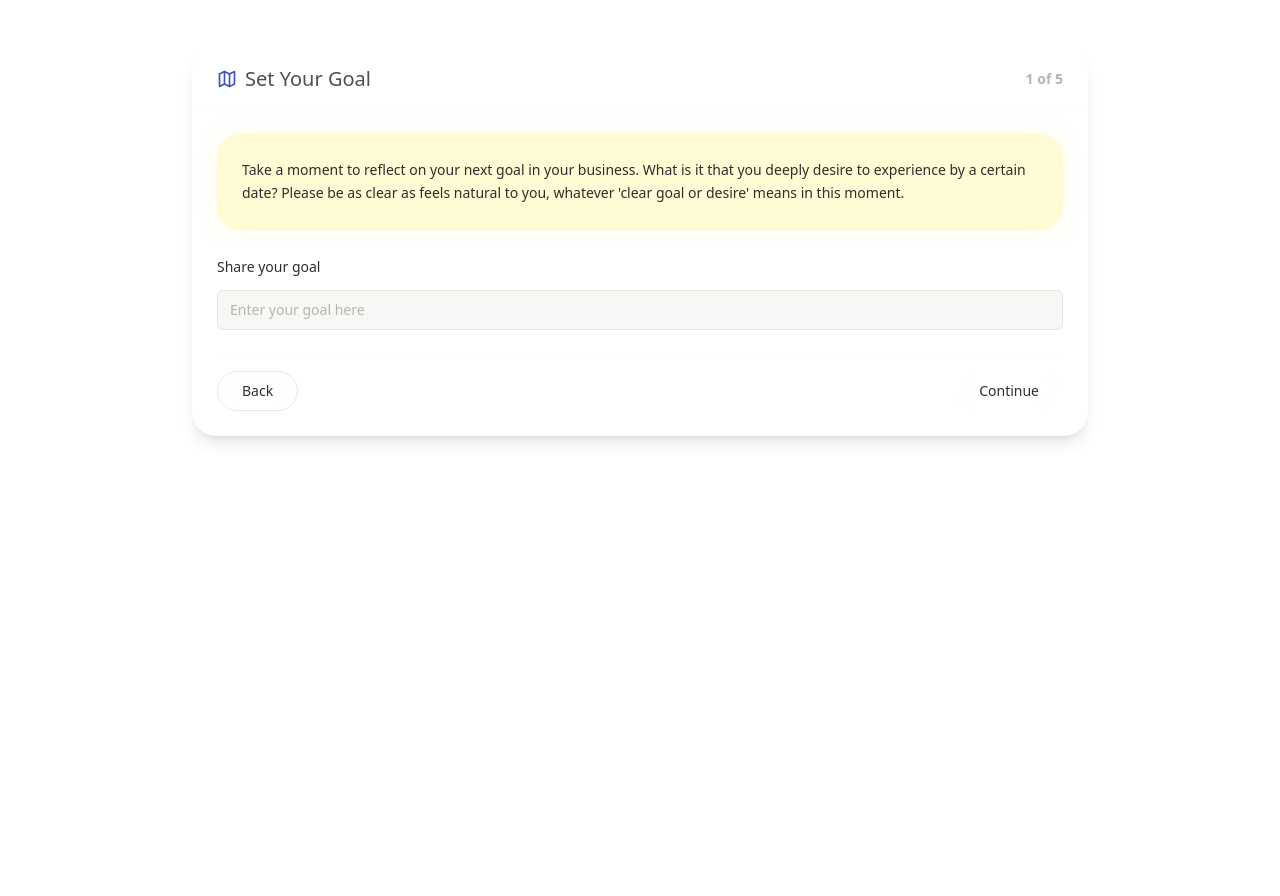
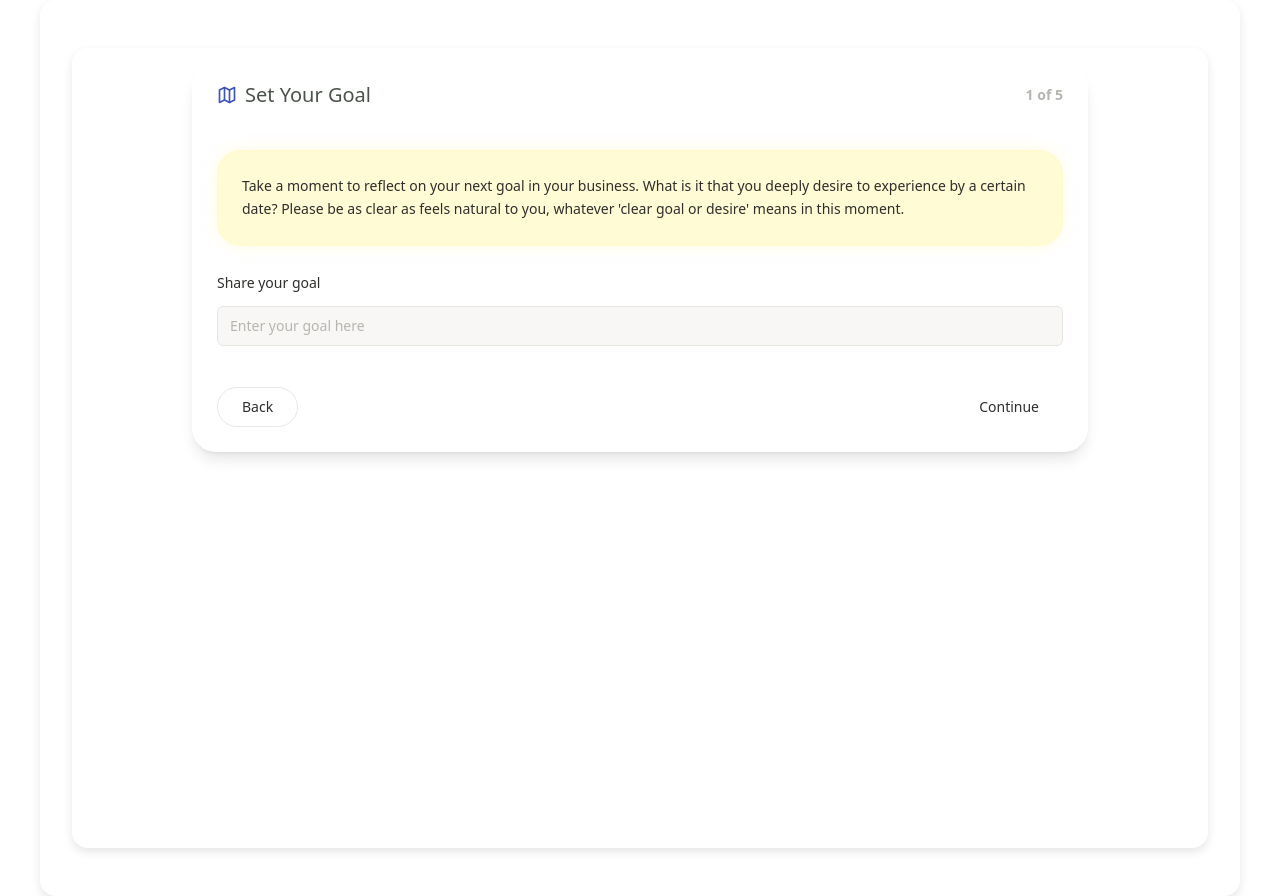
Before and after one commit to peatf/gps-live, a Next.js app: page / in a window 1280 px wide. Before the commit the page ends 864 px from the top, so only its background shows below. Built offline with nearby package versions, Linux system fonts and the light colour scheme.

Commit message:
Update globals.css

```diff
--- a/src/styles/globals.css
+++ b/src/styles/globals.css
@@ -135,12 +135,15 @@ body {
   border-radius: 3px;
 }
 
-/* App container */
 .app-container {
-  min-height: 100vh;
-  background: transparent;
-  backdrop-filter: blur(10px);
-  -webkit-backdrop-filter: blur(10px);
+  max-width: 1200px; /* Set a smaller maximum width */
+  margin: 0 auto; /* Center the app on the page */
+  padding: 16px; /* Add padding around the content */
+  background-color: rgba(255, 255, 255, 0.05); /* Lighter, more transparent background */
+  backdrop-filter: blur(6px); /* Reduce blur for subtle effect */
+  -webkit-backdrop-filter: blur(6px); /* Safari-specific */
+  border-radius: 16px; /* Rounded corners for a softer look */
+  box-shadow: 0 4px 10px rgba(0, 0, 0, 0.1); /* Subtle shadow for depth */
 }
 :root {
   --pale-yellow: rgba(255, 249, 196, 0.7); /* Soft yellow background */
```
